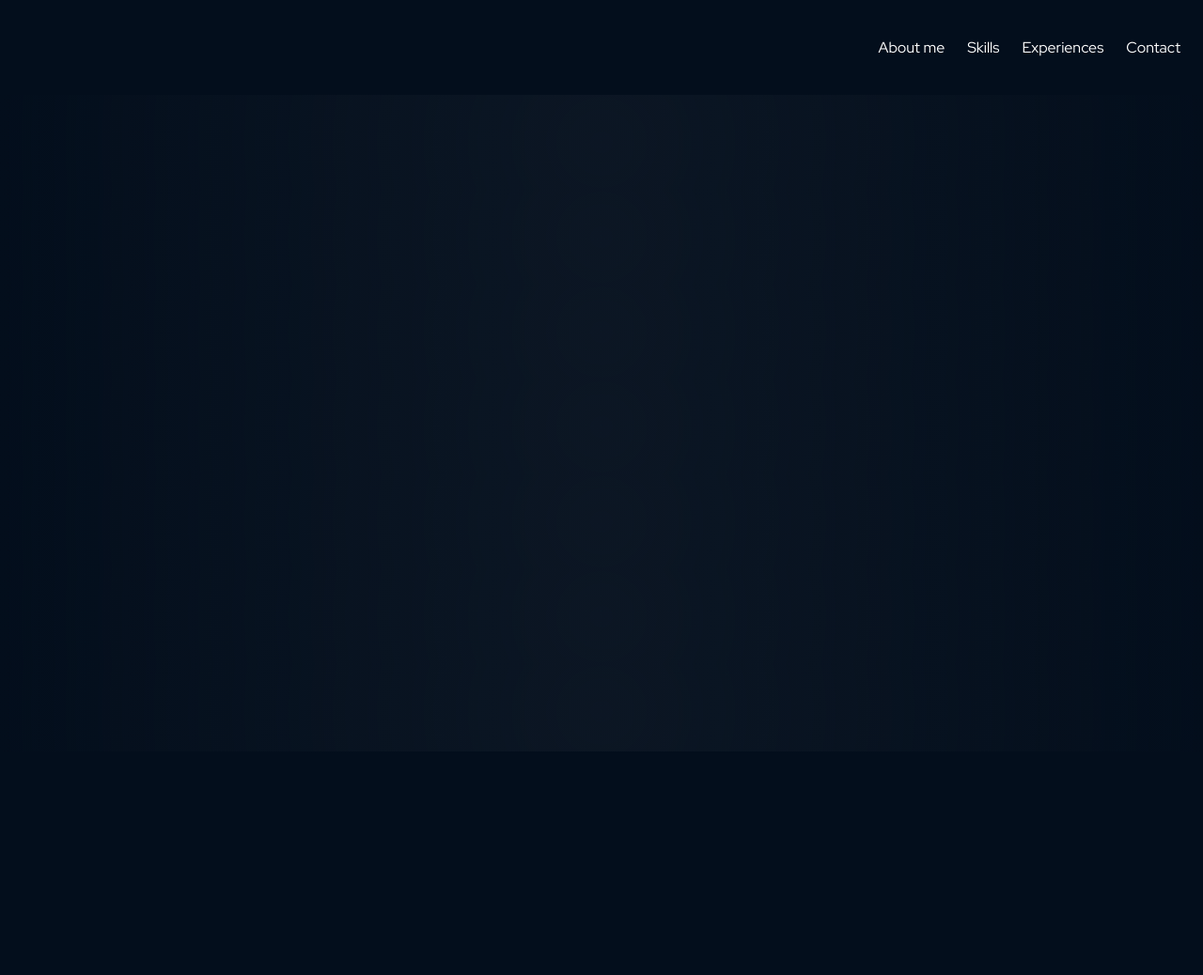
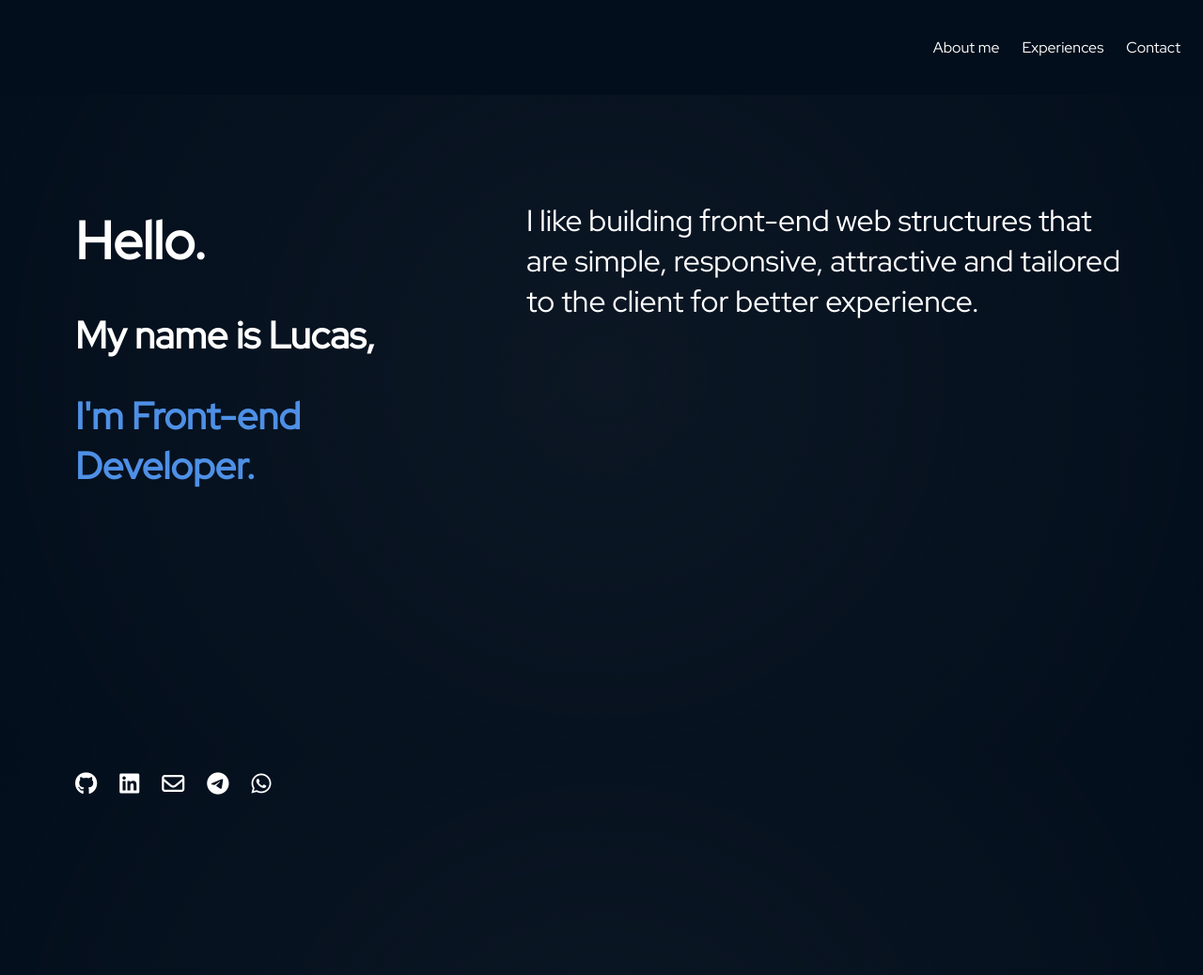
Before and after one commit to LukasO20/lukaso20.github.io, a website: page redesign/src/index.html in a window 1280 px wide. Shown: the whole page at 94% size. Before the commit the page ends 800 px from the top, so only its background shows below. Drawn offline with Linux system fonts and the light colour scheme.

Commit message:
Added home structure HTML and style SCSS

```diff
--- a/redesign/src/index.html
+++ b/redesign/src/index.html
@@ -10,10 +10,10 @@
     <title>Lucas Oliveira</title>
 </head>
 <body>
+    <div class="container">
         <header class="header">
             <div class="header--section-left">
                 <div class="section-left--logo">
-
                 </div>
             </div>
             <div class="header--section-right">
@@ -21,9 +21,6 @@
                     <ul class="nav--ul">
                         <li class="ul--li profile">
                             <label class="profile--title">About me</label>
-                    </li>
-                    <li class="ul--li skills">
-                        <label class="skills--title">Skills</label>
                         </li>
                         <li class="ul--li experiences">
                             <label class="experiences--title">Experiences</label>
@@ -39,10 +36,43 @@
             </div>
         </header>
         <main class="main">
-
+            <div class="main--section">
+                <div class="section--title">
+                    <div class="title-left">
+                        <div class="title-sec1">
+                            <h1>Hello.</h1>
+                        </div>
+                        <div class="title-sec2">
+                            <h1>My name is Lucas,</h1>
+                            <h2>I'm Front-end Developer.</h2>
+                        </div>
+                    </div>
+                    <div class="title-right">
+                        <p>
+                            I like building front-end web structures that are simple, responsive, attractive and tailored to the client for better experience.
+                        </p>
+                    </div>
+                </div>
+                <div class="section--social-media">
+                    <a class="social-media--logo">
+                        <i class="fa-brands fa-github icon"></i>
+                    </a>
+                    <a class="social-media--logo">
+                        <i class="fa-brands fa-linkedin icon"></i>
+                    </a>
+                    <a class="social-media--logo">
+                        <i class="fa-regular fa-envelope icon"></i>
+                    </a>
+                    <a class="social-media--logo">
+                        <i class="fa-brands fa-telegram icon"></i>
+                    </a>
+                    <a class="social-media--logo">
+                        <i class="fa-brands fa-whatsapp icon"></i>
+                    </a>
+                </div>
+            </div>
         </main>
-    <footer class="footer">
-
-    </footer>
+        <footer class="footer"></footer>
+    </div>
 </body>
 </html>
--- a/redesign/src/libs/style/layout.scss
+++ b/redesign/src/libs/style/layout.scss
@@ -5,21 +5,42 @@
 $font-family: 'Red Hat Display', 'Segoe UI', sans-serif;
 
 //COLORS
-$color-primary: #030e1c;
+$color-primary-dark: #030e1c;
 $color-secondary: #3865A0;
+$color-accent: #4E90E6;
 $color-white: #fff;
 
 //COLORS OPACITY
-$color-primary-o9: rgba($color-primary, 0.97);
-$color-primary-o7: rgba($color-primary, 0.7);
+$color-primary-o9: rgba($color-primary-dark, 0.97);
+$color-primary-o7: rgba($color-primary-dark, 0.7);
 $color-secondary-o7: rgba($color-secondary, 0.7);
 $color-white-o03: rgba($color-white, 0.035);
 
 //GRADIENT
-$color-gradient-primary: radial-gradient(circle, $color-white-o03, $color-primary);
+$color-gradient-primary: radial-gradient(circle, $color-white-o03, $color-primary-dark);
+
+//FONT-SIZE LEVELS
+$font-size-levels: (
+    lv4-05: 3.5em,
+    lv3: 3em,
+    lv3-075: 2.75em,
+    lv3-05: 2.5em,
+    lv2: 2em,
+    lv2-075: 1.75em,
+    lv2-05: 1.5em,
+    lv1: 1em,
+    lv1-085: 0.85em,
+);
+
+@function apply-font-size($level) {
+    @return map-get($font-size-levels, $level);
+}
 
 //SPACING LEVELS
 $spacing-levels: (
+    lv10: 10em,
+    lv7: 7em,
+    lv5: 5em,
     lv3: 3em,
     lv3-075: 2.75em,
     lv3-05: 2.5em,
@@ -44,14 +65,25 @@ $spacing-levels: (
 
 body {
     margin: 0em;
-    background-color: $color-primary;
+    height: 100vh;
+    background-color: $color-primary-dark;
     background-image: $color-gradient-primary;
+
+    .icon {
+        color: $color-white;
+        font-size: apply-font-size(lv2-05);
+        cursor: pointer;
+    }
+
+    .container {
+        display: grid;
+        grid-template-rows: 1fr 9.25fr 9.25fr;
 
         .header {
             display: flex;
             align-items: center;
             justify-content: space-between;
-        background-color: $color-primary;
+            background-color: $color-primary-dark;
             padding: apply-spacing(lv2-05);
 
             .header--section-right {
@@ -76,7 +108,69 @@ body {
             }
         }
 
+        .main {
+            display: flex;
+
+            .main--section {
+                display: flex;
+                flex-direction: column;
+                width: 100%;
+
+                .section--title {
+                    display: flex;
+                    justify-content: space-between;
+
+                    h1 {
+                        color: $color-white;
+                    }
+
+                    h2 {
+                        color: $color-accent;
+                    }
+
+                    .title-left {
+
+                        .title-sec1 {
+
+                            h1 {
+                                font-size: apply-font-size(lv4-05);
+                            }
+                        }
+
+                        .title-sec2 {
+
+                            h1, h2 {
+                                font-size: apply-font-size(lv3-05);
+                            }
+                        }
+                    }
+
+                    .title-right {
+
+                        p {
+                            font-size: 2em;
+                            color: #fff;
+                            width: 20em;
+                        }
+                    }
+
+                    .title-left, .title-right {
+                        padding: apply-spacing(lv5);
+                    }
+                }
+
+                .section--social-media {
+                    flex-grow: 5;
+                    display: flex;
+                    align-items: center;
+                    gap: 0em apply-spacing(lv2-05);
+                    padding: 0em apply-spacing(lv5);                    ;
+                }
+            }
+        }
+
         .footer {
 
         }
     }
+}
```
Also changed, not shown: redesign/public/css/layout.css, redesign/public/img/image_presentation.png (deleted), 1 other file. Lines whose indentation alone changed are shown as unchanged.
